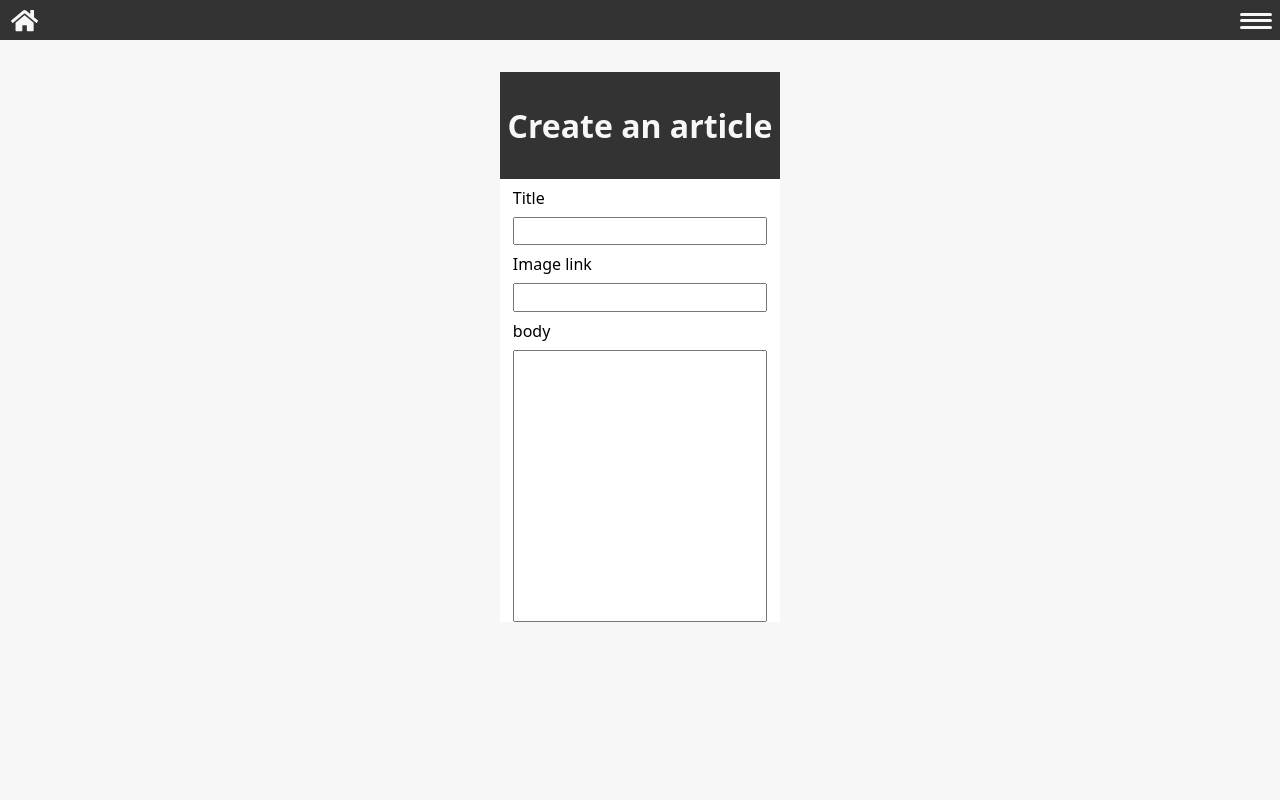
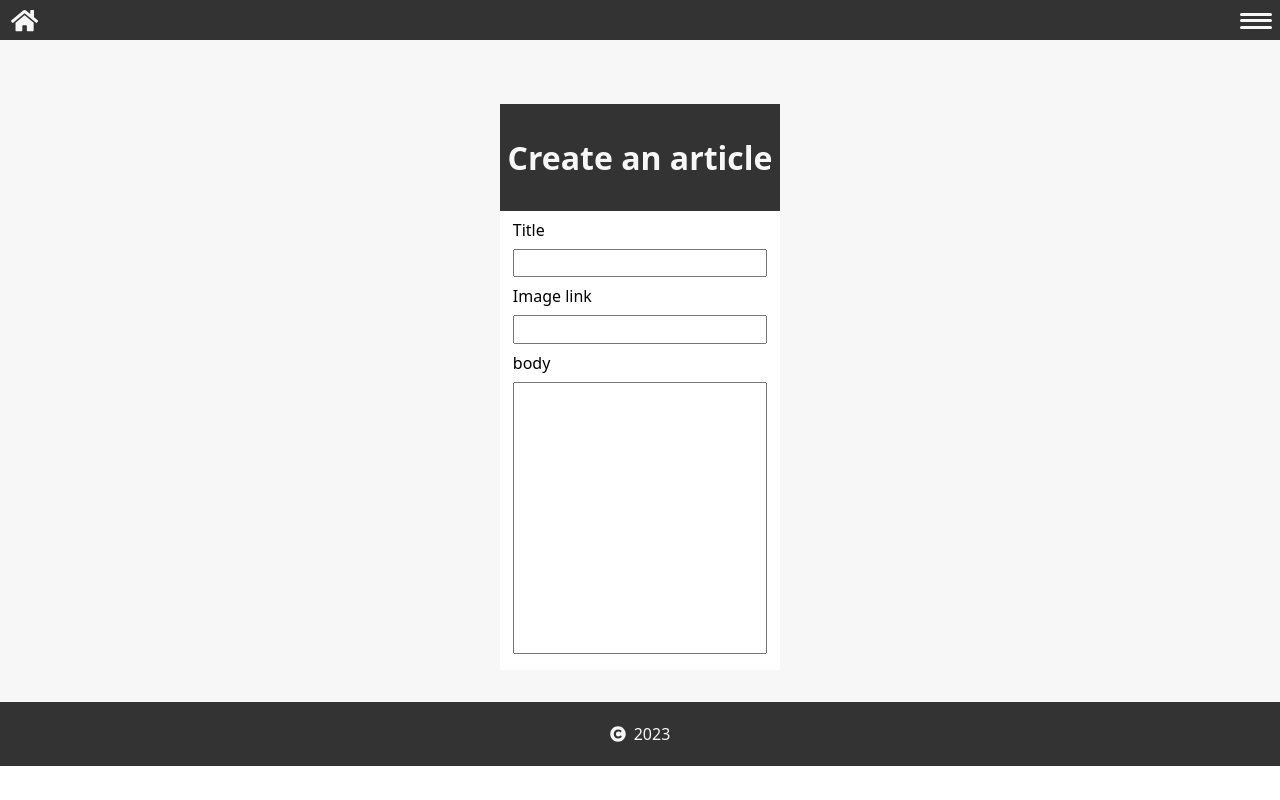
Before and after one commit to akliyachir/Mern_stack_Articles_Publishing_platform, a React (Vite) app in the folder articles_publishing_platform_v1/client/: page /create_article in a window 1280 px wide. Built offline with nearby package versions, Linux system fonts and the light colour scheme.

Commit message:
mern stack, articles publishing platform buit, making create article page

```diff
--- /dev/null
+++ b/articles_publishing_platform_v1/client/src/Components/5-FooterHomePage/FooterHomePage.css
@@ -0,0 +1,21 @@
+.FooterHomePage {
+  position: absolute;
+  bottom: 0;
+  left: 0;
+  right: 0;
+  width: 100%;
+  height: 4rem;
+  display: flex;
+  justify-content: center;
+  align-items: center;
+  flex-direction: column;
+  background-color: var(--clr-3);
+}
+
+.FooterHomePageContent {
+  display: flex;
+  justify-content: center;
+  align-items: center;
+  gap: 0.5rem;
+  color: var(--clr-2);
+}
--- /dev/null
+++ b/articles_publishing_platform_v1/client/src/Components/5-FooterHomePage/FooterHomePage.jsx
@@ -0,0 +1,12 @@
+import './FooterHomePage.css';
+import { FaCopy, FaCopyright, FaRegCopyright } from 'react-icons/fa';
+
+export default function FooterHomePage() {
+  return (
+    <div className='FooterHomePage'>
+      <div className='FooterHomePageContent'>
+        <FaCopyright /> 2023
+      </div>
+    </div>
+  );
+}
--- a/articles_publishing_platform_v1/client/src/Pages/1-RootLayout/RootLayout.css
+++ b/articles_publishing_platform_v1/client/src/Pages/1-RootLayout/RootLayout.css
@@ -1,8 +1,12 @@
 .RootLayout {
   background-color: var(--clr-2);
-  height: 100vh;
+  position: relative;
+  display: flex;
+  justify-content: center;
+  align-items: center;
 }
 
 .RootLayoutContent {
   padding-top: 2.5rem;
+  padding-bottom: 2rem;
 }
--- a/articles_publishing_platform_v1/client/src/Pages/1-RootLayout/RootLayout.jsx
+++ b/articles_publishing_platform_v1/client/src/Pages/1-RootLayout/RootLayout.jsx
@@ -1,8 +1,9 @@
+import './RootLayout.css';
 import { useContext, useEffect } from 'react';
 import { Outlet } from 'react-router-dom';
 import HeaderContainer from '../../Components/1-HeaderContainer/HeaderContainer';
+import FooterHomePage from '../../Components/5-FooterHomePage/FooterHomePage';
 import { UserContext } from '../../Contexts/UserContext';
-import './RootLayout.css';
 
 export default function RootLayout() {
   const { userState, userDispatch } = useContext(UserContext);
@@ -24,6 +25,7 @@ export default function RootLayout() {
         <main>
           <Outlet />
         </main>
+        <FooterHomePage />
       </div>
     </div>
   );
--- a/articles_publishing_platform_v1/client/src/UserPages/1-CreateArticle/CreateArticle.css
+++ b/articles_publishing_platform_v1/client/src/UserPages/1-CreateArticle/CreateArticle.css
@@ -3,13 +3,14 @@
   justify-content: center;
   align-items: center;
   flex-direction: column;
-
   width: 100%;
+  padding-block: 2rem;
 }
 
 .CreateArticleContent {
-  margin-top: 2rem;
   width: 17.5rem;
+  margin-block: 2rem;
+  padding-bottom: 1rem;
   display: flex;
   justify-content: center;
   align-items: center;
```
